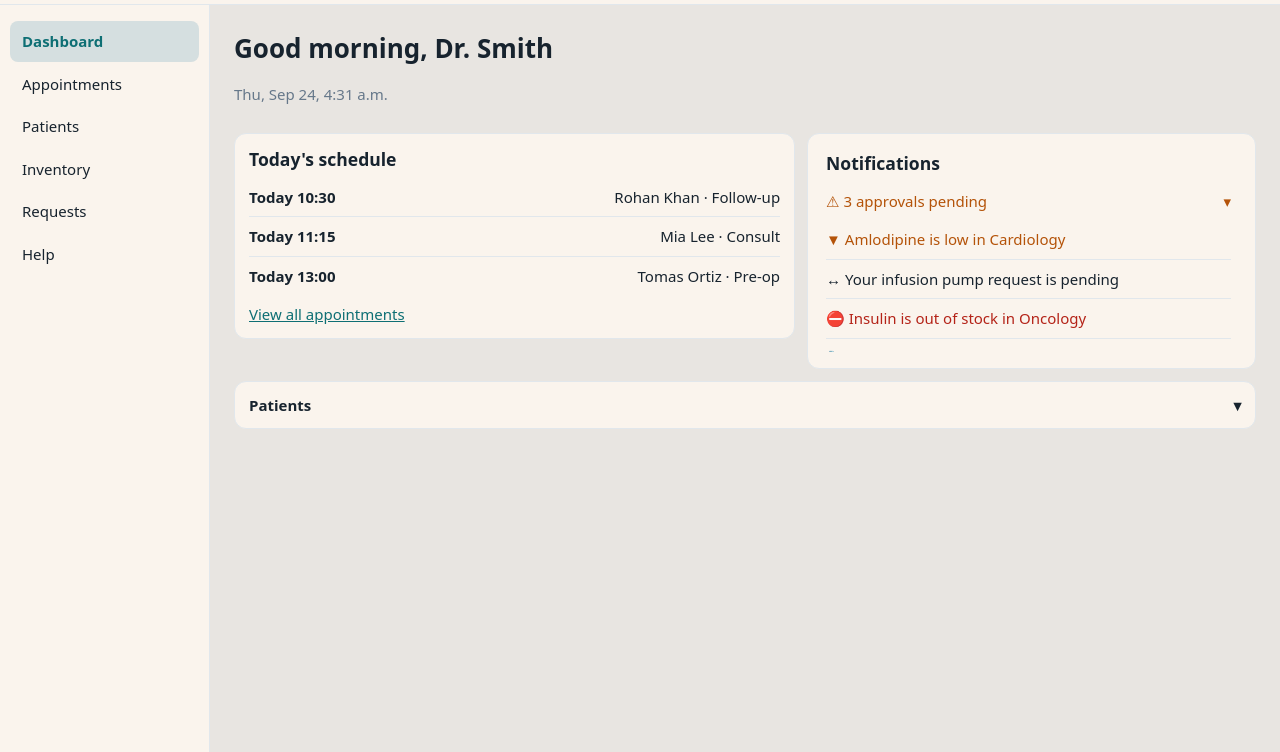
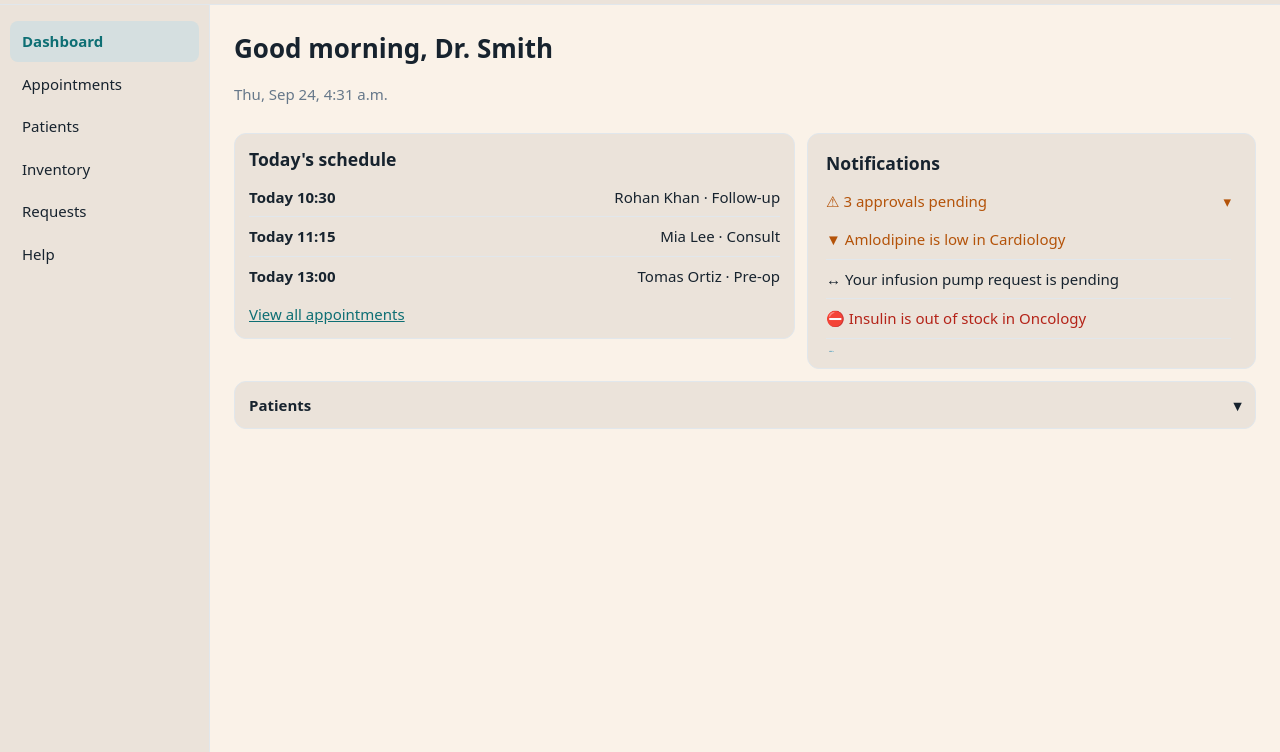
Before and after one commit to harman-06/capstone, a plain HTML site: page index.html in a window 1280 px wide. Shown: the part 56-808 px from the top of the page. Drawn offline with Linux system fonts and the light colour scheme.

Commit message:
Change background and surface color variables
Updated background and surface color variables.

```diff
--- a/css/style.css
+++ b/css/style.css
@@ -1,5 +1,6 @@
 /* STEP 1: shell styles. Change the tokens first, everything follows. */
-:root{--bg:#e8e5e1;--surface:#faf4ed;--ink:#17232e;--muted:#66788a;--brand:#0e6f74;--tint:#d5dfe0;--line:#e1e7ec;--ok:#15803d;--warn:#b45309;--bad:#b42318;--r:12px}
+:root{--bg:#faf2e8;--surface:#ebe3da;--ink:#17232e;--muted:#66788a;--brand:#0e6f74;--tint:#d5dfe0;--line:#e1e7ec;--ok:#15803d;--warn:#b45309;--bad:#b42318;--r:12px}
+/* surface includes the sidebar, top and cards. */
 *{box-sizing:border-box}
 body{margin:0;font:15px/1.5 system-ui,sans-serif;background:var(--bg);color:var(--ink)}
 a{color:var(--brand)}
```
